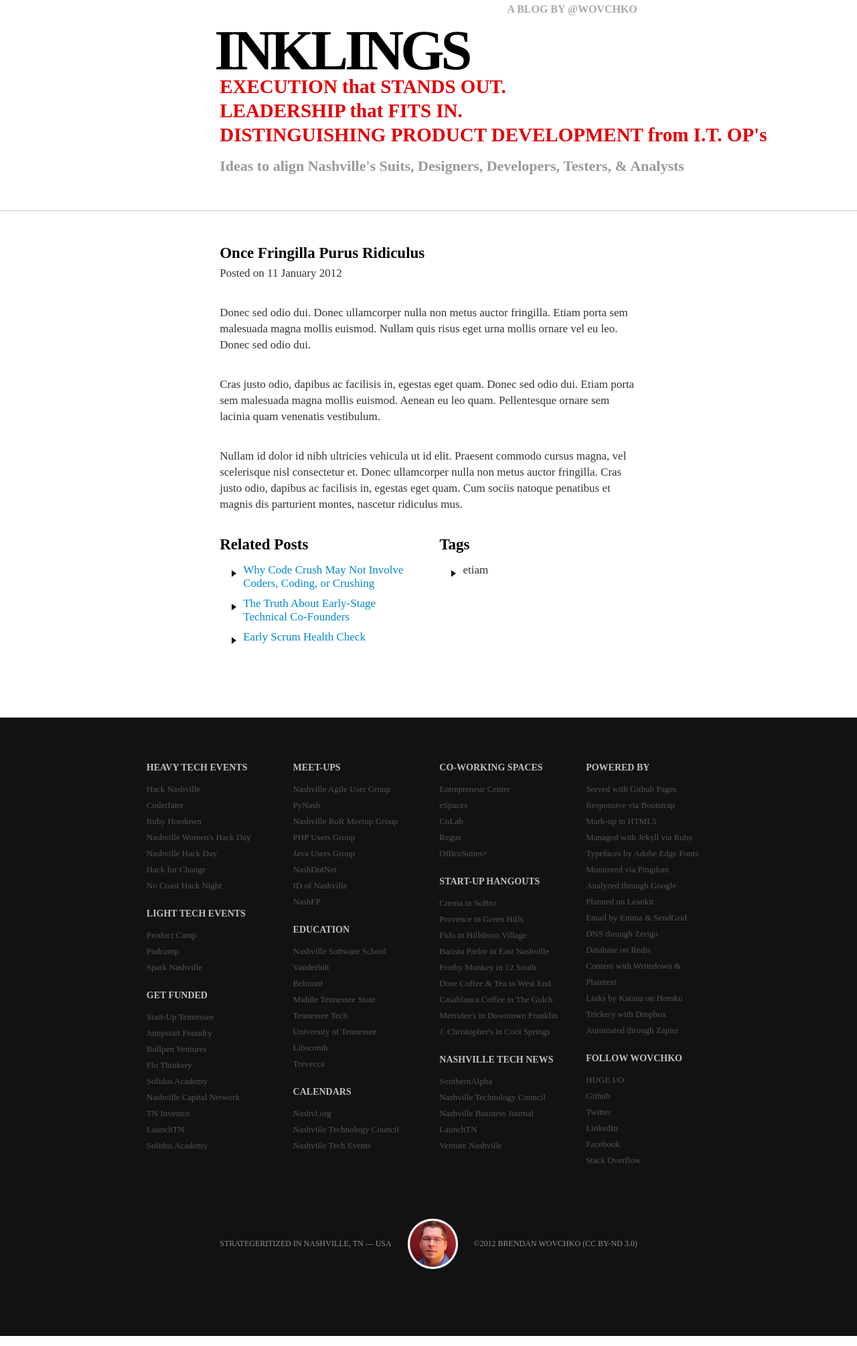
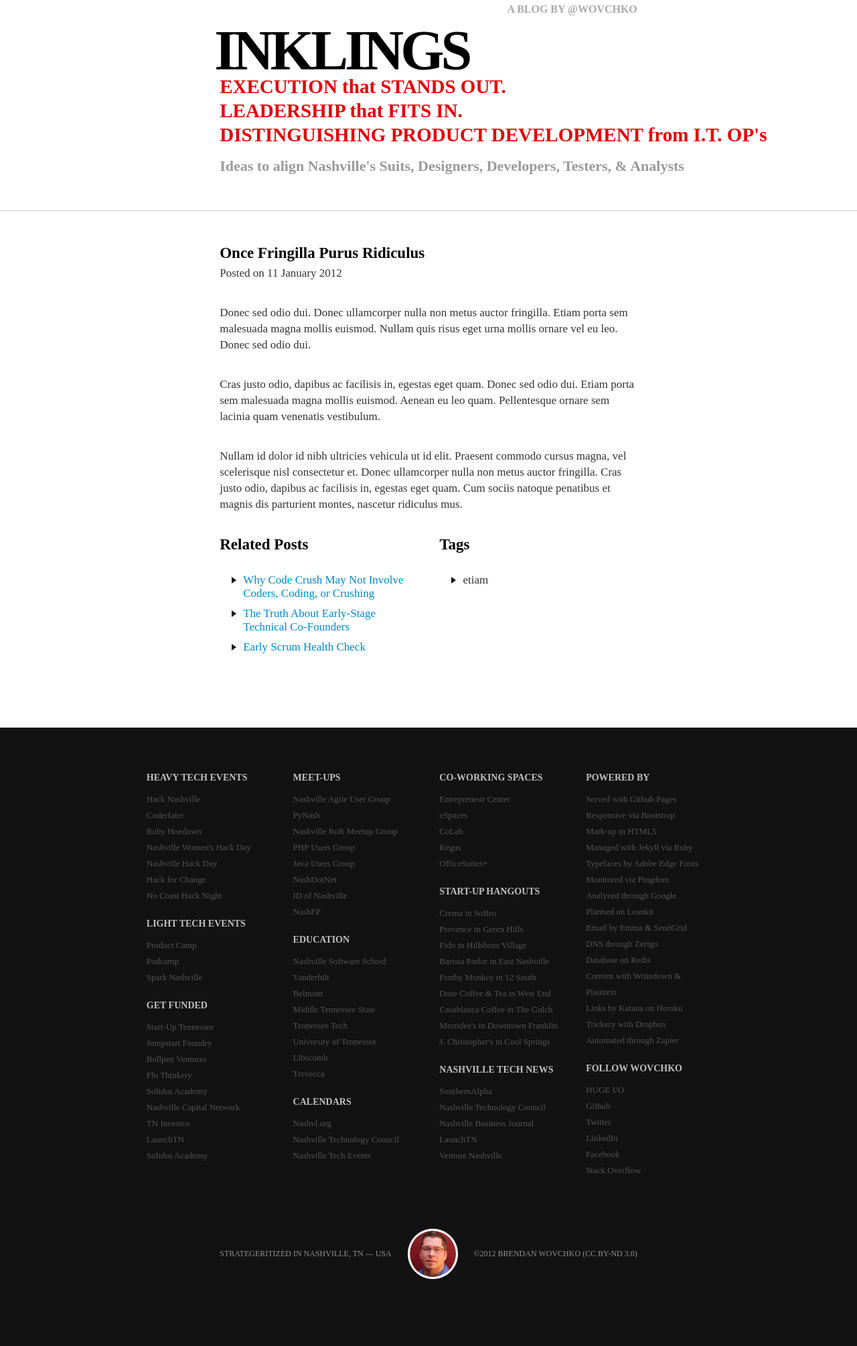
Before and after one commit to wovchko/inklings, a Jekyll site: the page built from _posts/2012-01-11-once-fringilla-purus-ridiculus.md, in a window 1280 px wide. Shown: the whole page at 67% size. Built offline with Jekyll 4.4.1, drawn with Linux system fonts in a browser that asks for light colours; Markdown is read by kramdown in place of the engine named in the settings.

Commit message:
Add styles

```diff
--- a/css/bootstrap_custom.css
+++ b/css/bootstrap_custom.css
@@ -794,7 +794,8 @@ h4 a:hover {
 .recent ul {
     font-family: marvel, serif;
     font-size: 17px;
-    padding: 0 10px;
+    margin-top: 20px;
+    padding-left: 10px;
     list-style: none;
 }
 .recent li:before {
@@ -806,7 +807,7 @@ h4 a:hover {
     height: 0;
     width: 0;
     left: -1em;
-    top: 20px;
+    top: 0.9em;
     position: relative;
 }
 .footer {
```
